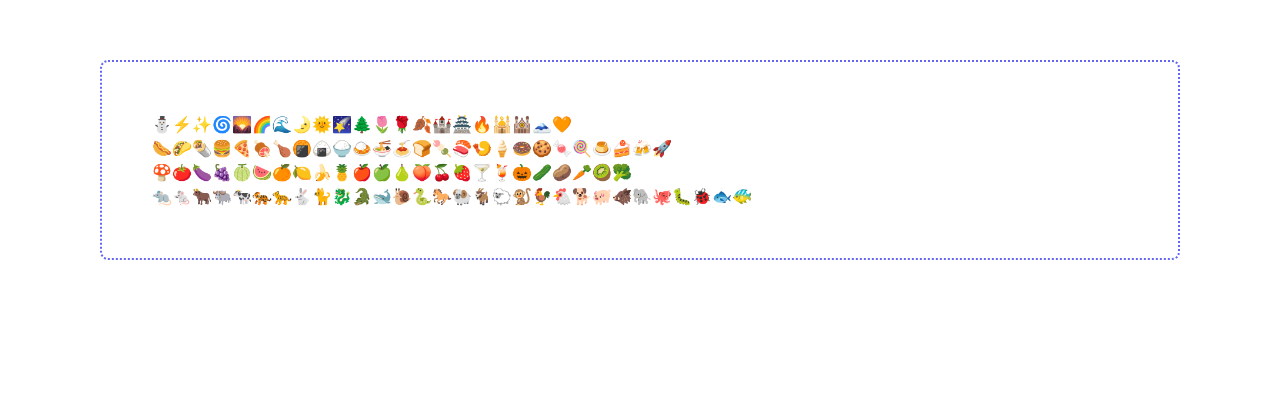
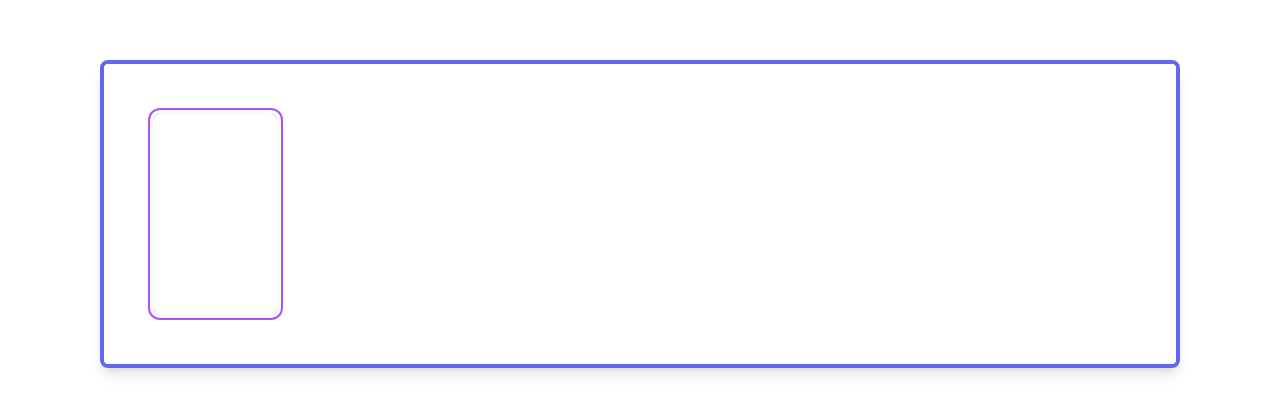
Before and after one commit to scottascott/concentration, a Next.js app: page / in a window 1280 px wide. Shown: the part 140-554 px from the top of the page. Built offline with nearby package versions, Linux system fonts and the light colour scheme.

Commit message:
basic card

```diff
--- a/package.json
+++ b/package.json
@@ -15,6 +15,7 @@
     "@t3-oss/env-nextjs": "^0.3.1",
     "next": "^13.4.2",
     "react": "18.2.0",
+    "react-card-flip": "^1.2.0",
     "react-dom": "18.2.0",
     "zod": "^3.21.4"
   },
--- /dev/null
+++ b/src/pages/components/card.tsx
@@ -0,0 +1,29 @@
+import { useState } from "react";
+import ReactCardFlip from "react-card-flip";
+export default function Card() {
+  const [isFlipped, setIsFlipped] = useState<boolean>(false);
+  return (
+    <ReactCardFlip
+      isFlipped={isFlipped}
+      flipDirection="horizontal"
+      containerClassName="flex flex-col w-[123px] h-[200px]"
+    >
+      {/* front */}
+      <div
+        onClick={() => {
+          setIsFlipped(!isFlipped);
+        }}
+        className="h-full cursor-pointer rounded-md ring-2 ring-purple-500 ring-offset-4 ring-offset-slate-50"
+      ></div>
+      {/* back */}
+      <div
+        onClick={() => {
+          setIsFlipped(!isFlipped);
+        }}
+        className="flex bg-violet-300 h-full cursor-pointer items-center justify-center rounded-md border-8 border-double border-black text-[60px] ring-2 ring-purple-500 ring-offset-4 ring-offset-slate-50"
+      >
+        <span>&#128303;</span>
+      </div>
+    </ReactCardFlip>
+  );
+}
--- a/src/pages/components/game.tsx
+++ b/src/pages/components/game.tsx
@@ -2,31 +2,13 @@ import worldSet from "./cardsSet/world";
 import deliciousSet from "./cardsSet/delicious";
 import freshSet from "./cardsSet/fresh";
 import wildSet from "./cardsSet/wild";
+import Card from "./card";
 
 export default function Game() {
   //   <span>&#128303;</span> back
   return (
-    <div className="rounded-lg border-2 border-dotted border-indigo-500 p-[50px]">
-      <p>
-        {worldSet.map((card) => {
-          return <>{card.content}</>;
-        })}
-      </p>
-      <p>
-        {deliciousSet.map((card) => {
-          return <>{card.content}</>;
-        })}
-      </p>
-      <p>
-        {freshSet.map((card) => {
-          return <>{card.content}</>;
-        })}
-      </p>
-      <p>
-        {wildSet.map((card) => {
-          return <>{card.content}</>;
-        })}
-      </p>
+    <div className="rounded-lg border-4 border-solid border-indigo-500 p-[50px] shadow-lg">
+      <Card/>
     </div>
   );
 }
```
Also changed, not shown: 1 other file (tests, documents, lock files or other folders).
